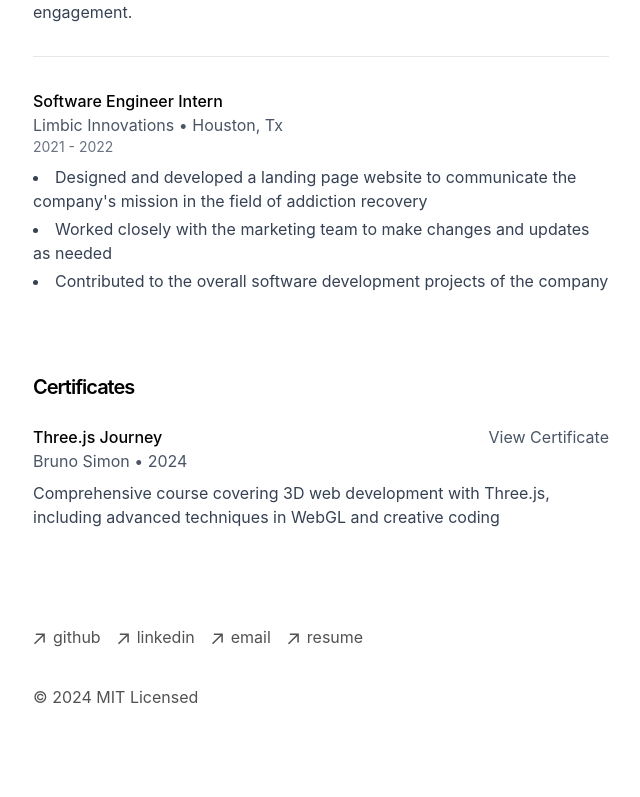
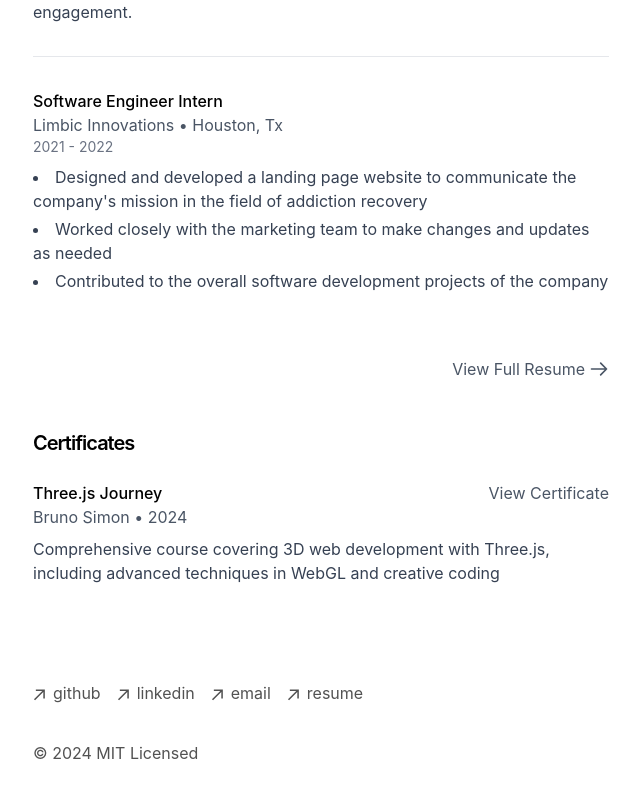
Before and after one commit to gonzaleza61/aaronportfolio, a Next.js app: page / in a window 1280 px wide. Shown: the part 1254-2051 px from the top of the page, without its empty margins (319-959 px from the left). Before the commit the page ends 2027 px from the top, so only its background shows below. Built offline with nearby package versions, Linux system fonts and the light colour scheme.

Commit message:
view full resume button

```diff
--- a/app/page.tsx
+++ b/app/page.tsx
@@ -100,6 +100,31 @@ export default function Page() {
         ))}
       </div>
 
+      <div className="mt-8 flex justify-end">
+        <a
+          href="/resume.pdf" // You'll need to add your resume PDF to the public folder
+          target="_blank"
+          rel="noopener noreferrer"
+          className="inline-flex items-center text-gray-600 hover:text-gray-900 transition-colors"
+        >
+          View Full Resume
+          <svg
+            className="ml-1 w-5 h-5"
+            fill="none"
+            stroke="currentColor"
+            viewBox="0 0 24 24"
+            xmlns="http://www.w3.org/2000/svg"
+          >
+            <path
+              strokeLinecap="round"
+              strokeLinejoin="round"
+              strokeWidth={2}
+              d="M14 5l7 7m0 0l-7 7m7-7H3"
+            />
+          </svg>
+        </a>
+      </div>
+
       <h2
         id="certificates"
         className="mt-12 mb-6 text-xl font-semibold tracking-tighter scroll-mt-32"
```
